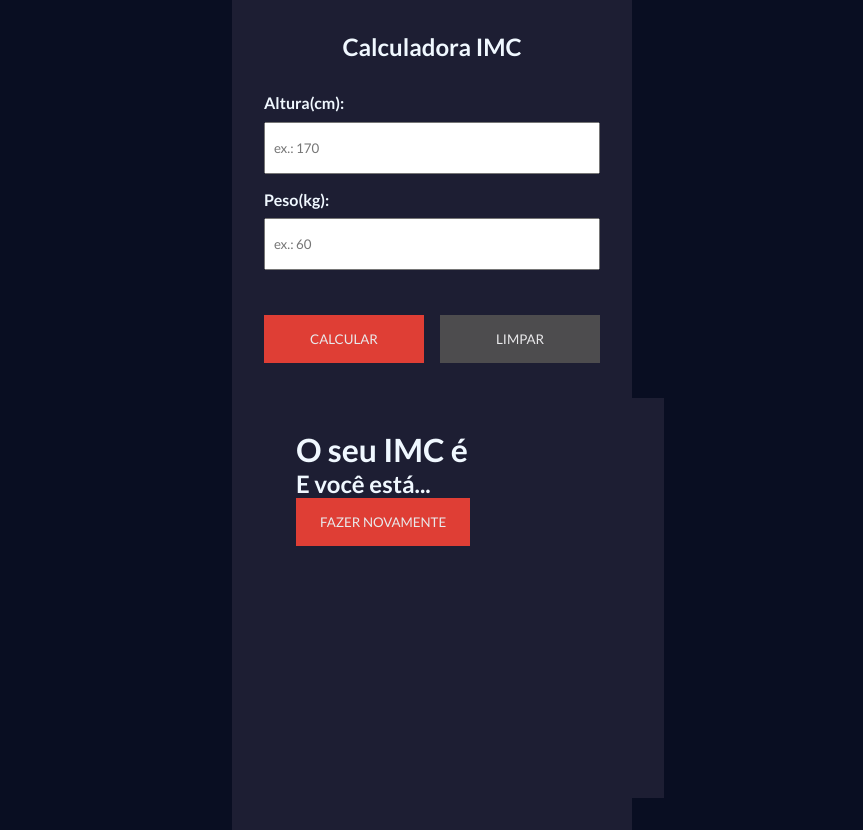
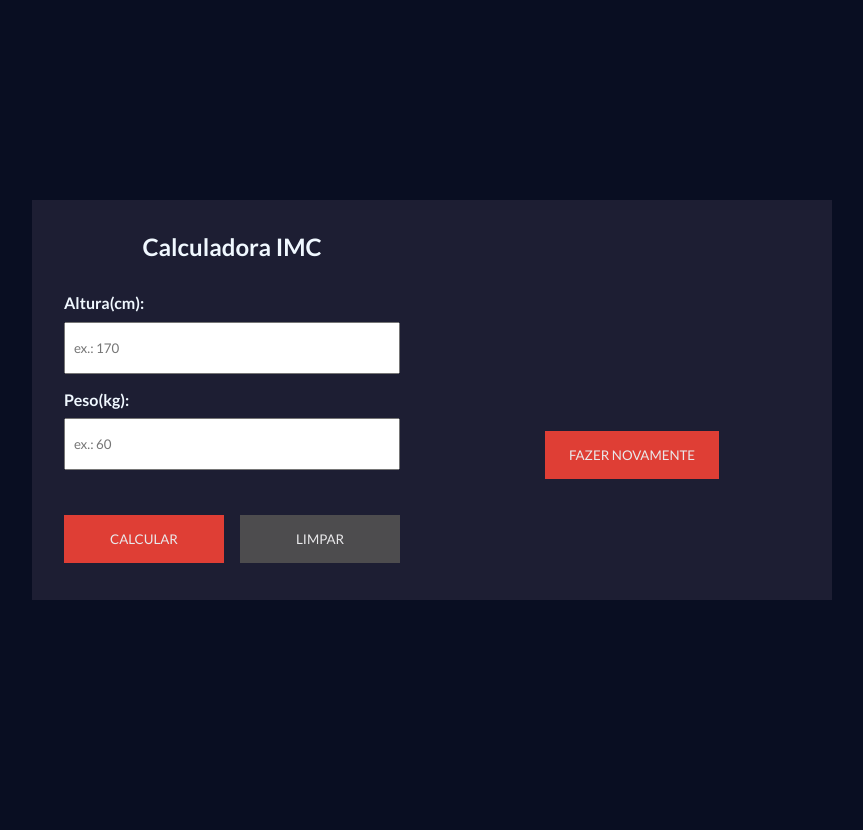
Before and after one commit to edgardjustino/IMC-Calculator, a plain HTML site: page index.html in a window 1280 px wide. Shown: the whole page, without its empty margins (208-1071 px from the left). After the commit the page ends 800 px from the top, so only its background shows below. Drawn offline with Linux system fonts and the light colour scheme.

Commit message:
add: added new page for the result

```diff
--- a/index.html
+++ b/index.html
@@ -37,14 +37,18 @@
                         <button onClick = "reload()"
                         id="clear-btn">Limpar</button>
                     </div>
-                    <div class="cresult" id='result'></div>
+                    <!-- <div class="cresult" id='result'></div> -->
                 </div>
 
-                <div class="result-screen">
-                    <h1>O seu IMC é </h1>
-                    <h2>E você está...</h2>
-                    <button>Fazer Novamente</button>
-                </div>
+        </div>
+
+        <div class="result-screen">
+            <div class="organize-res">
+                <div class="cresult" id='result'></div>
+                <button id="do-again-btn">Fazer Novamente</button>
+
+            </div>
+
 
         </div>
     </main>
--- a/styles.css
+++ b/styles.css
@@ -12,20 +12,58 @@ body {
     justify-content: center;
     min-height: 100vh;
     color: aliceblue;
+
 }
 
 .hide {
     display: none !important;
 }
 
-.container,
+main {
+    display: flex;
+    align-items: center;
+    justify-content: center;
+}
+
+.container{
+    min-width: 400px;
+    min-height: 400px;
+    background-color: #1d1e33;
+    padding: 2rem;
+    max-width: 250px;
+    transition: .3s;
+}
+
 .result-screen{
     min-width: 400px;
     min-height: 400px;
     background-color: #1d1e33;
     padding: 2rem;
-    max-width: 250px ;
+    max-width: 250px;
+    /* text-align: center; */
+    transition: .3s;
+    display: flex;
+    flex-direction: column;
+    align-items: center;
+    justify-content: center;
 }
+
+.organize-res{
+    display: flex;
+    flex-direction: column;
+    align-items: center;
+    justify-content: center;
+}
+
+/* #do-again-btn {
+ max-height: 30px;
+ margin: 10px;
+ text-align: center;
+ display: flex;
+ align-items: center;
+ justify-content: center;
+ width: 100%;
+} */
 
 #imcform h2{
     text-align: center;
@@ -93,9 +131,9 @@ button:hover {
 
 #result{
     text-align: center;
-    margin-top: 35px;
+    margin: 35px;
     color: #fff;
-    /* padding: 20px; */
+    padding: 20px;
     box-sizing: border-box;
     user-select: none;
     flex: 1;
```
